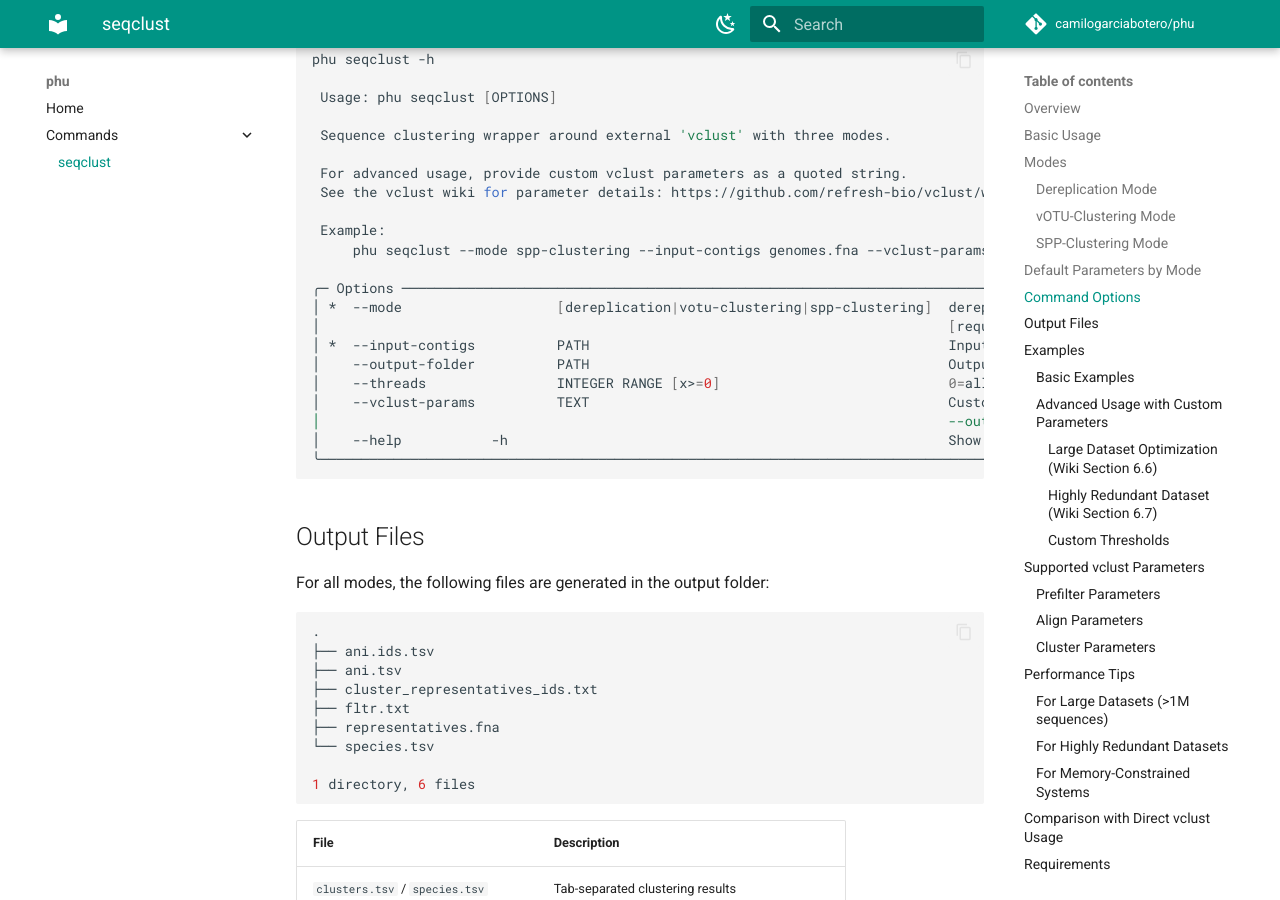
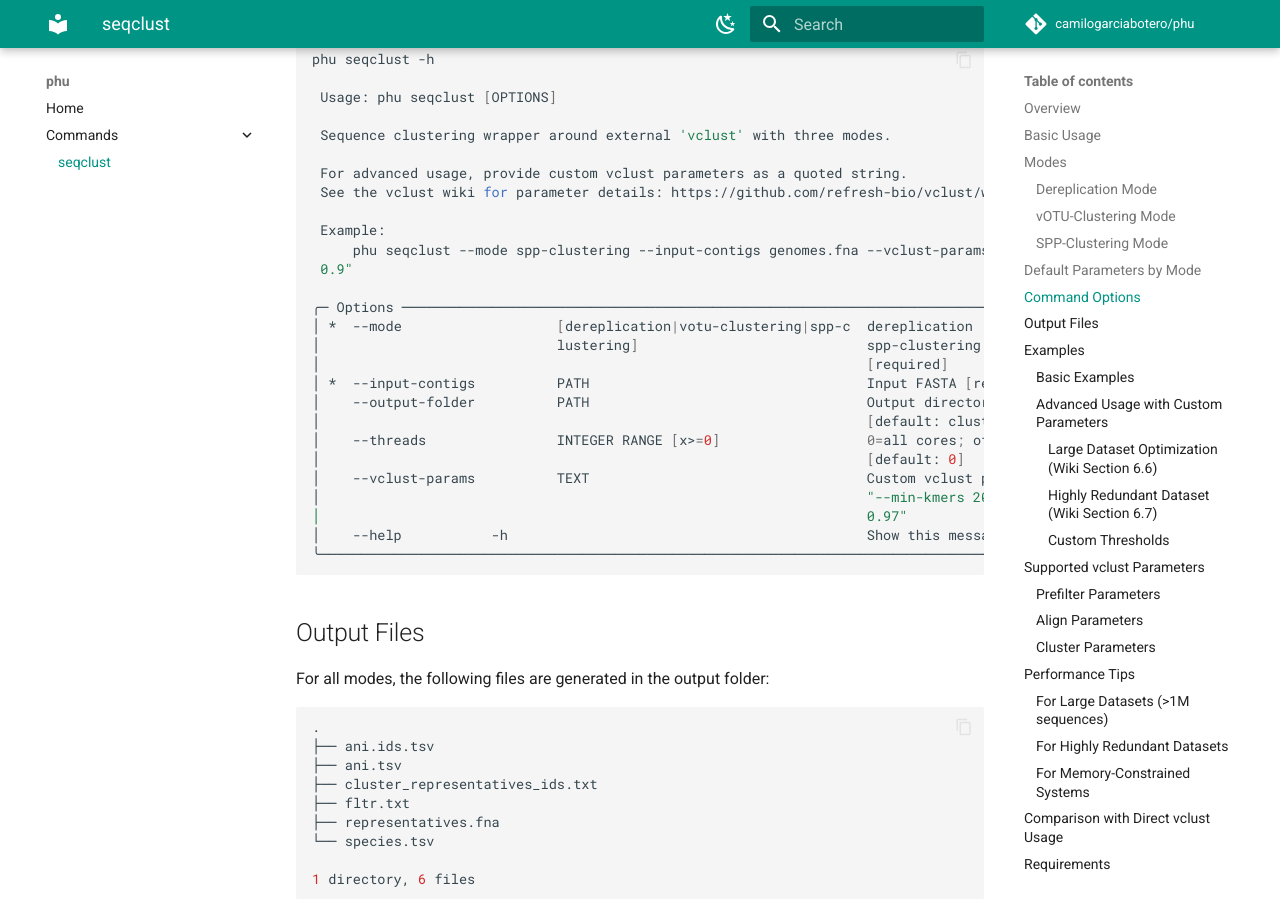
Before and after one commit to camilogarciabotero/phu, an MkDocs documentation site: the page built from docs/commands/seqclust.md, in a window 1280 px wide and 900 px high, scrolled down 1788 px. Built offline with MkDocs 1.6.1 and Material for MkDocs 9.7.7, drawn with Linux system fonts in a browser that asks for light colours; comment, search, counter and statistics services are not loaded.

Commit message:
Update seqclust command documentation with usage examples and hyperlink

````diff
--- a/docs/commands/seqclust.md
+++ b/docs/commands/seqclust.md
@@ -50,18 +50,23 @@
  See the vclust wiki for parameter details: https://github.com/refresh-bio/vclust/wiki
 
  Example:
-     phu seqclust --mode spp-clustering --input-contigs genomes.fna --vclust-params="--leiden-resolution 0.9"
+     phu seqclust --mode spp-clustering --input-contigs genomes.fna --vclust-params="--leiden-resolution
+ 0.9"
 
-╭─ Options ────────────────────────────────────────────────────────────────────────────────────────────────────────────────────╮
-│ *  --mode                   [dereplication|votu-clustering|spp-clustering]  dereplication | votu-clustering | spp-clustering │
-│                                                                             [required]                                       │
-│ *  --input-contigs          PATH                                            Input FASTA [required]                           │
-│    --output-folder          PATH                                            Output directory [default: clustered-contigs]    │
-│    --threads                INTEGER RANGE [x>=0]                            0=all cores; otherwise N threads [default: 0]    │
-│    --vclust-params          TEXT                                            Custom vclust parameters like: "--min-kmers 20   │
-│                                                                             --outfmt lite --ani 0.97"                        │
-│    --help           -h                                                      Show this message and exit.                      │
-╰──────────────────────────────────────────────────────────────────────────────────────────────────────────────────────────────╯
+╭─ Options ──────────────────────────────────────────────────────────────────────────────────────────────╮
+│ *  --mode                   [dereplication|votu-clustering|spp-c  dereplication | votu-clustering |    │
+│                             lustering]                            spp-clustering                       │
+│                                                                   [required]                           │
+│ *  --input-contigs          PATH                                  Input FASTA [required]               │
+│    --output-folder          PATH                                  Output directory                     │
+│                                                                   [default: clustered-contigs]         │
+│    --threads                INTEGER RANGE [x>=0]                  0=all cores; otherwise N threads     │
+│                                                                   [default: 0]                         │
+│    --vclust-params          TEXT                                  Custom vclust parameters like:       │
+│                                                                   "--min-kmers 20 --outfmt lite --ani  │
+│                                                                   0.97"                                │
+│    --help           -h                                            Show this message and exit.          │
+╰────────────────────────────────────────────────────────────────────────────────────────────────────────╯
 ```
 
 ## Output Files
````
Also changed, not shown: README.md (+1 -1 lines).
